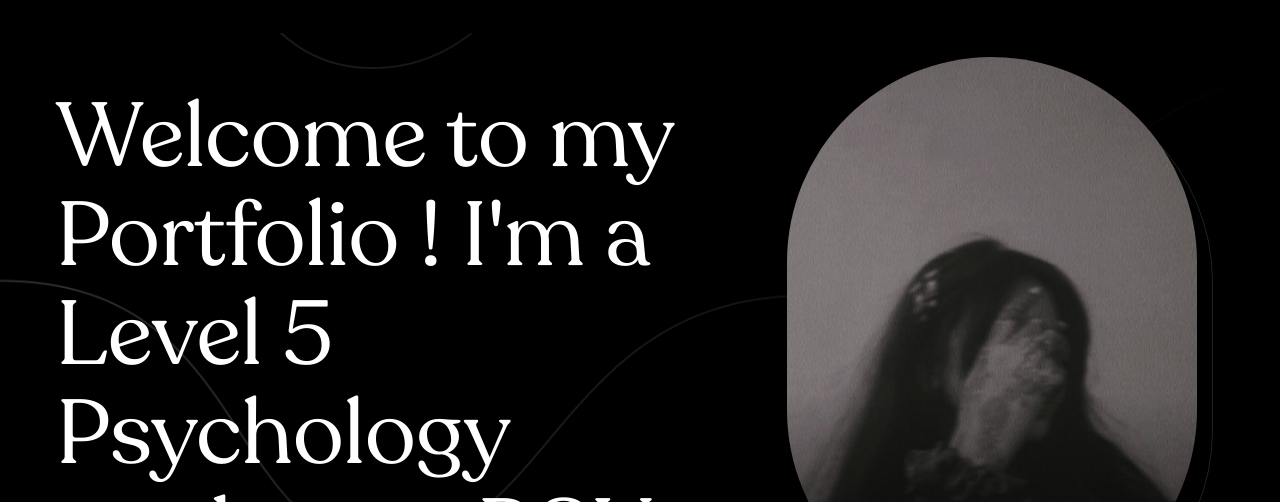
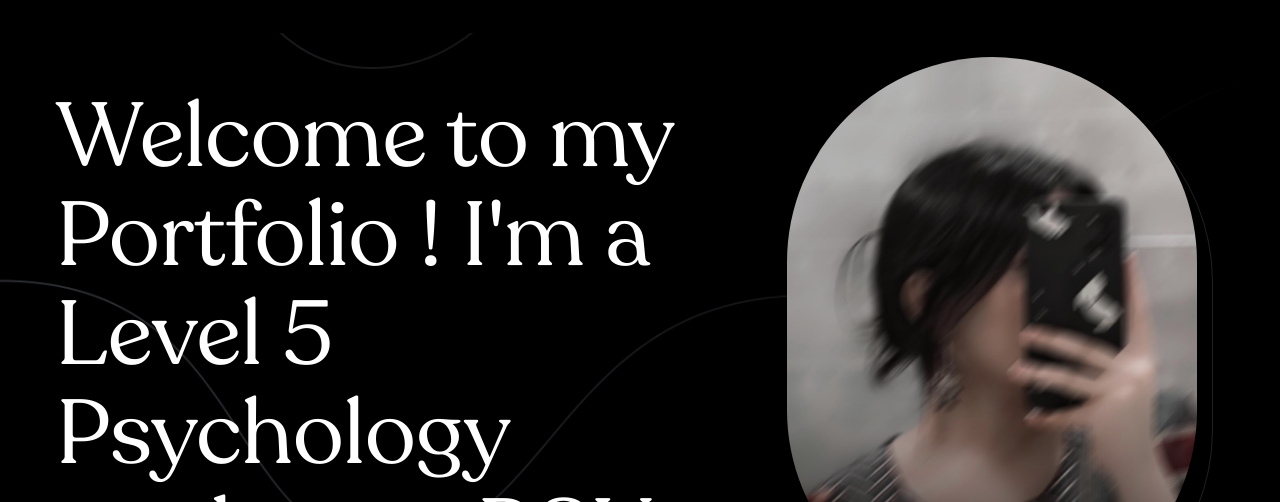
Before and after one commit to Abeer-h7/Portfolio, a plain HTML site: page index.html in a window 1280 px wide. Shown: the part 103-605 px from the top of the page. Drawn offline with nearby package versions, Linux system fonts and the light colour scheme.

Commit message:
6/26/2024

```diff
--- a/index.html
+++ b/index.html
@@ -46,10 +46,6 @@
   <div class="preloader" data-preloader>
     <span class="line"></span>
   </div>
-
-
-
-
 
   <!--
     - #HEADER
@@ -106,10 +102,6 @@
     </div>
   </header>
 
-
-
-
-
   <main>
     <article>
 
@@ -123,7 +115,7 @@
           <div class="banner-outline has-after">
 
             <div class="hero-banner img-holder has-after" style="--width: 500; --height: 680;" data-tilt>
-              <img src="./assets/images/img.jpg" width="500" height="680" alt="Abeer" class="img-cover">
+              <img src="./assets/images/image.jpg" width="500" height="680" alt="Abeer" class="img-cover">
             </div>
 
             <span class="span title">Abeer.</span>
@@ -405,10 +397,6 @@
         </div>
       </section>
 
-
-
-
-
       <!--
         - #CONTACT
       -->
@@ -480,10 +468,6 @@
     </article>
   </main>
 
-
-
-
-
   <!--
     - #FOOTER
   -->
@@ -504,19 +488,12 @@
     </div>
   </footer>
 
-
-
-
-
   <!--
     - #CUSTOM CURSOR
   -->
 
   <div class="cursor-dot" data-cursor></div>
   <div class="cursor-outline" data-cursor></div>
-
-
-
 
 
   <!--
```
Also changed, not shown: assets/images/image.jpg (added), assets/images/img.jpg (deleted).
